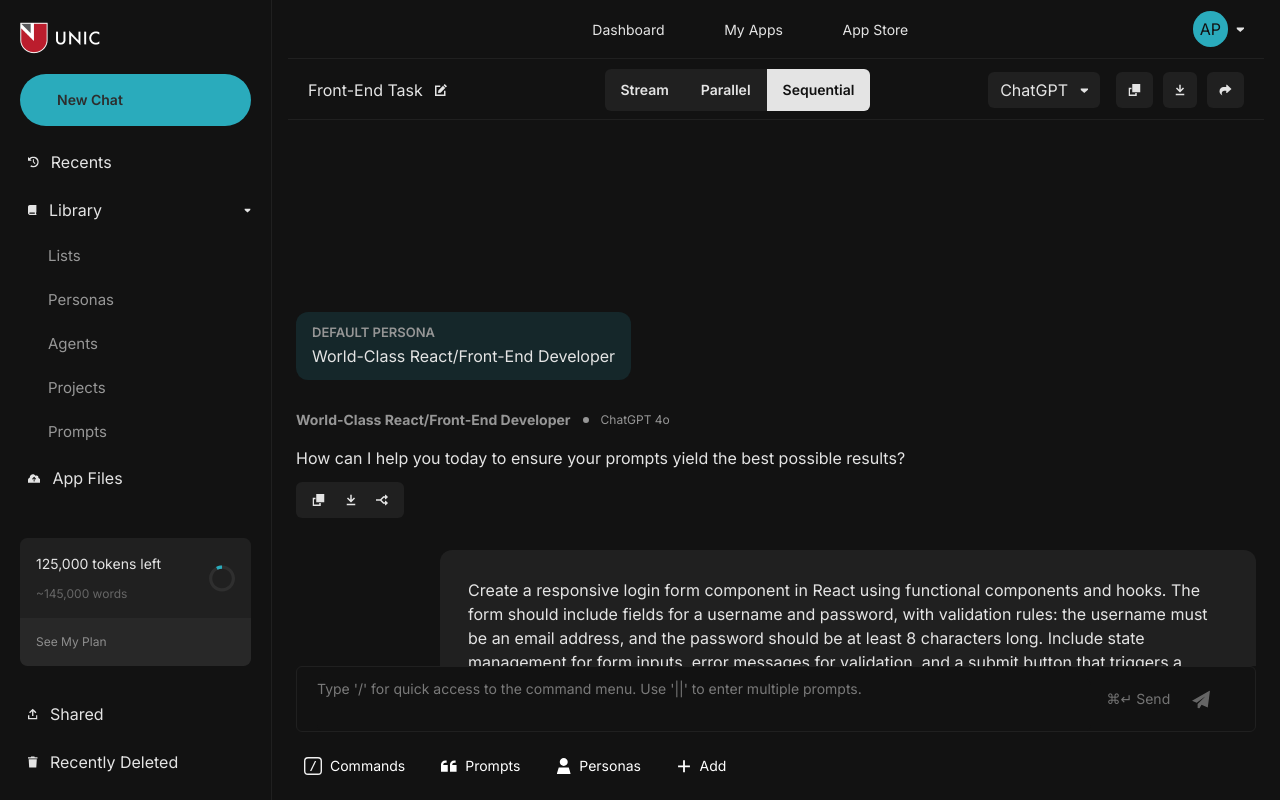
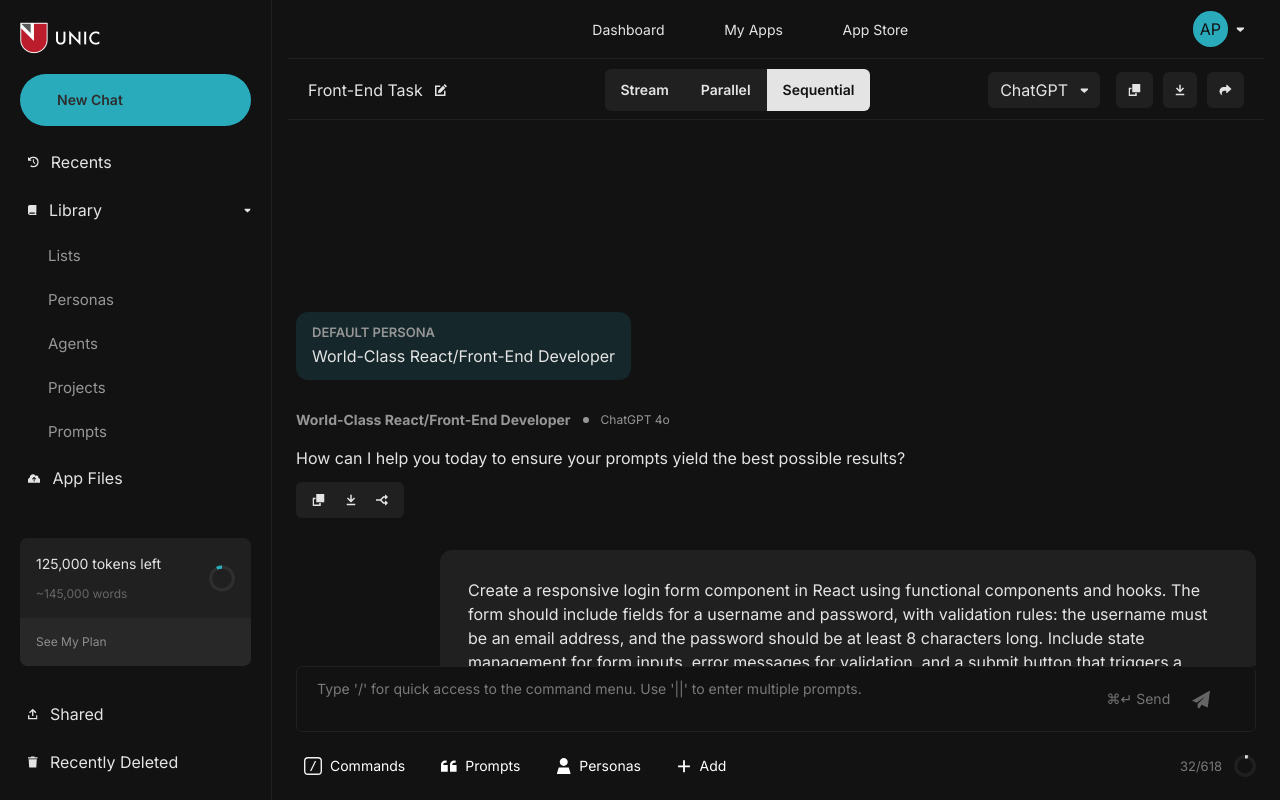
Before and after one commit to victory-a/unic_assessment, a Next.js app: page / in a window 1280 px wide. Built offline with nearby package versions, Linux system fonts and the light colour scheme.

Commit message:
usage count

```diff
--- a/src/assets/svg-icons/ProgressIcon.tsx
+++ b/src/assets/svg-icons/ProgressIcon.tsx
@@ -25,3 +25,25 @@ const ProgressIcon = ({ className, height = 27, width = 26 }: IconProps) => {
 };
 
 export default ProgressIcon;
+
+export const HalfCircularProgress = ({ className, height = 22, width = 22 }: IconProps) => {
+  return (
+    <svg
+      viewBox='0 0 22 22'
+      fill='none'
+      xmlns='http://www.w3.org/2000/svg'
+      width={width}
+      height={height}
+      className={clsMerge(className)}
+    >
+      <path
+        d='M22 11C22 17.0751 17.0751 22 11 22C4.92487 22 0 17.0751 0 11C0 4.92487 4.92487 0 11 0C17.0751 0 22 4.92487 22 11ZM3.5 11C3.5 15.1421 6.85786 18.5 11 18.5C15.1421 18.5 18.5 15.1421 18.5 11C18.5 6.85786 15.1421 3.5 11 3.5C6.85786 3.5 3.5 6.85786 3.5 11Z'
+        fill='#202020'
+      />
+      <path
+        d='M11 0C12.1532 1.37519e-08 13.2992 0.181341 14.3961 0.537379L13.3155 3.86639C12.5677 3.62364 11.7863 3.5 11 3.5V0Z'
+        fill='#D9D9D9'
+      />
+    </svg>
+  );
+};
--- a/src/components/ChatInput.tsx
+++ b/src/components/ChatInput.tsx
@@ -5,6 +5,7 @@ import CommandIcon from '@/assets/svg-icons/CommandIcon';
 import QuoteIcon from '@/assets/svg-icons/QuoteIcon';
 import UserIcon from '@/assets/svg-icons/UserIcon';
 import PlusIcon from '@/assets/svg-icons/PlusIcon';
+import { HalfCircularProgress } from '@/assets/svg-icons/ProgressIcon';
 
 interface IChatInput {
   onToggleCommandsModal: () => void;
@@ -57,6 +58,11 @@ const ChatInput = ({ onToggleCommandsModal }: IChatInput) => {
         <ActionButton label='Prompts' icon={<QuoteIcon />} disabled={true} />
         <ActionButton label='Personas' icon={<UserIcon />} disabled />
         <ActionButton label='Add' icon={<PlusIcon width={14.62} height={14.62} fill='#fff' />} disabled />
+
+        <div className='ml-auto flex items-center gap-3'>
+          <p className='text-grey-600 text-[0.8125rem]'>32/618</p>
+          <HalfCircularProgress />
+        </div>
       </div>
     </div>
   );
```
